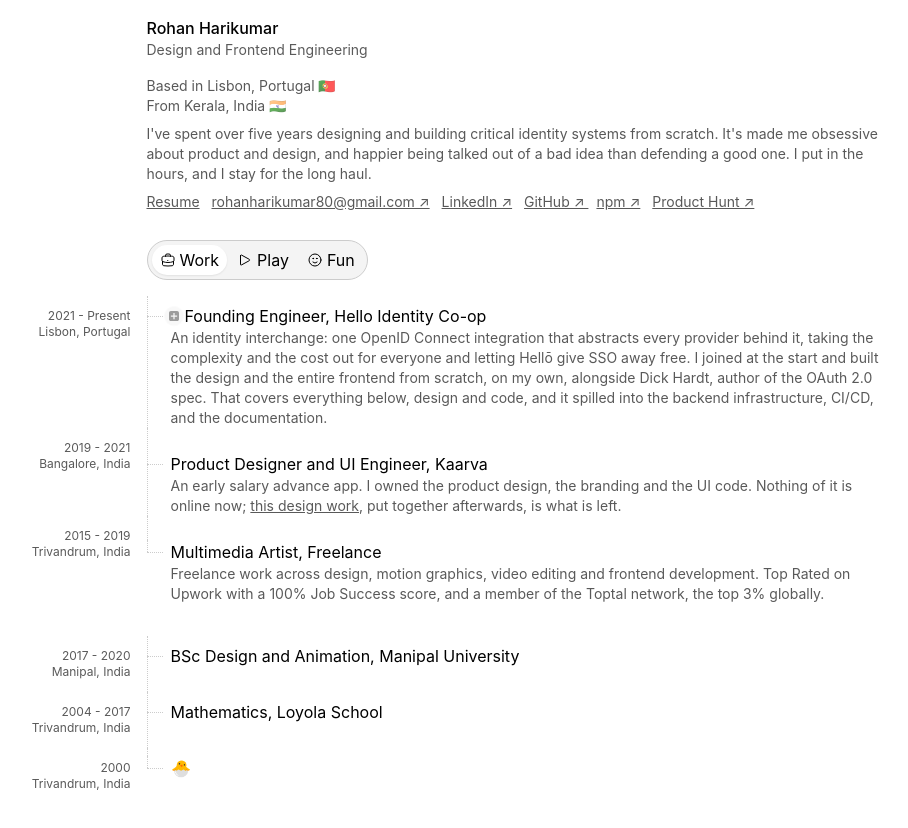
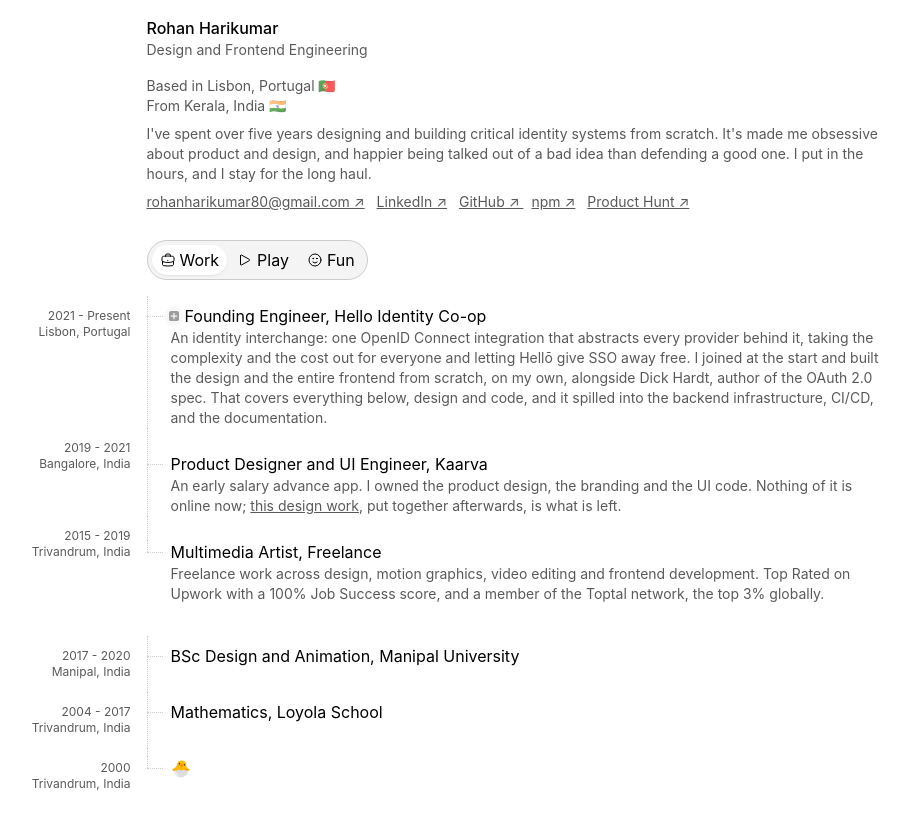
Before and after one commit to rohanharikr/rohanharikr.com, a website built with Vite: page index.html in a window 1280 px wide. Shown: the whole page, without its empty margins (118-1026 px from the left). Built offline with nearby package versions, Linux system fonts and the light colour scheme.

Commit message:
Comment out the resume link in index.html to streamline contact options and improve layout clarity.

```diff
--- a/index.html
+++ b/index.html
@@ -28,7 +28,7 @@
                 one. I put in the hours, and I stay for the long haul.
             </p>
             <p class="space-x-2">
-                <a href="https://github.com/rohanharikr" target="_blank">Resume</a>
+                <!-- <a href="https://github.com/rohanharikr" target="_blank">Resume</a> -->
                 <a href="mailto:rohanharikumar80+rohanharikr.com" target="_blank">rohanharikumar80@gmail.com ↗</a>
                 <a href="https://linkedin.com/in/rohanharikr" target="_blank">LinkedIn ↗</a>
                 <a href="https://github.com/rohanharikr" target="_blank">
```
